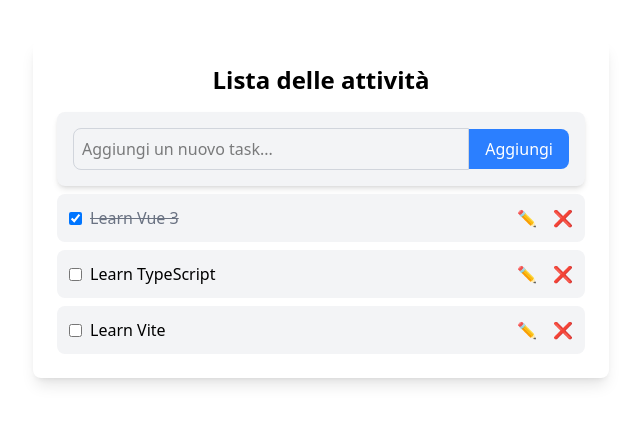
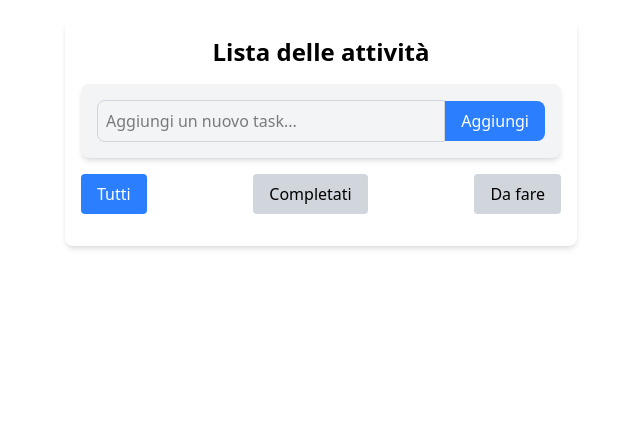
Before and after one commit to DonatelloFantauzzi/to-do-list-vue, a Vue app: page / in a window 1280 px wide. Shown: the top 424 px of the page, without its empty margins (319-959 px from the left). Built offline with nearby package versions, Linux system fonts and the light colour scheme; the HTML template or start-up script is replaced by a standard one.

Commit message:
Added localstorage watch and ToDoButton

```diff
--- /dev/null
+++ b/src/components/ToDoButton.vue
@@ -0,0 +1,42 @@
+<template>
+  <button
+    v-for="filter in filters"
+    :key="filter.key"
+    :class="[
+      'px-4 py-2 rounded hover:cursor-pointer hover:underline',
+      filterTask === filter.key ? filter.color : 'bg-gray-300',
+    ]"
+    @click="emit('update-filter-task', filter.key as FilterKey)"
+  >
+    {{ filter.text }}
+  </button>
+</template>
+
+<script setup lang="ts">
+import { defineProps, defineEmits } from 'vue'
+import type { FilterKey } from '@/types'
+
+const props = defineProps<{ filterTask: FilterKey }>()
+
+const filters = [
+  {
+    key: 'all',
+    text: 'Tutti',
+    color: 'bg-blue-500 text-white',
+  },
+  {
+    key: 'completed',
+    text: 'Completati',
+    color: 'bg-green-500 text-white',
+  },
+  {
+    key: 'todo',
+    text: 'Da fare',
+    color: 'bg-red-500 text-white',
+  },
+]
+
+const emit = defineEmits<{
+  (event: 'update-filter-task', key: 'all' | 'completed' | 'todo'): void
+}>()
+</script>
--- a/src/components/ToDoList.vue
+++ b/src/components/ToDoList.vue
@@ -1,10 +1,13 @@
 <template>
-  <div class="max-w-xl mx-auto mt-10 bg-white p-6 rounded-lg shadow-lg">
+  <div class="max-w-lg mx-auto mt-5 p-4 bg-white shadow-md rounded-lg">
     <h2 class="text-2xl font-bold text-center">Lista delle attività</h2>
     <ToDoForm @addtask="addNewTask" />
+    <div class="flex justify-between mb-4 mt-4">
+      <ToDoButton :filter-task="filter" @update-filter-task="updateFilterTask" />
+    </div>
     <ul>
       <ToDoItem
-        v-for="todo in todos"
+        v-for="todo in filteredTaskList"
         :key="todo.id"
         :todo="todo"
         @delete-task="deleteTask"
@@ -16,16 +19,30 @@
 </template>
 
 <script setup lang="ts">
-import { ref } from 'vue'
-import type { ToDo } from '@/types'
+import { ref, computed, watch } from 'vue'
+import type { ToDo, FilterKey } from '@/types'
 import ToDoItem from '@/components/ToDoItem.vue'
 import ToDoForm from './ToDoForm.vue'
+import ToDoButton from '@/components/ToDoButton.vue'
 
-const todos = ref<ToDo[]>([
-  { id: 1, text: 'Learn Vue 3', done: true },
-  { id: 2, text: 'Learn TypeScript', done: false },
-  { id: 3, text: 'Learn Vite', done: false },
-])
+const filteredTaskList = computed(() => {
+  switch (filter.value) {
+    case 'completed':
+      return todos.value.filter((todo) => todo.done)
+    case 'todo':
+      return todos.value.filter((todo) => !todo.done)
+    default:
+      return todos.value
+  }
+})
+
+const filter = ref<FilterKey>('all')
+
+const updateFilterTask = (filterKey: FilterKey) => {
+  filter.value = filterKey
+}
+
+const todos = ref<ToDo[]>(JSON.parse(localStorage.getItem('todos') ?? '[]'))
 
 const addNewTask = (text: string) => {
   todos.value.push({ id: Date.now(), text, done: false })
@@ -46,4 +63,12 @@ const doneTask = (id: number) => {
     todo.done = !todo.done
   }
 }
+
+watch(
+  todos,
+  () => {
+    localStorage.setItem('todos', JSON.stringify(todos.value))
+  },
+  { deep: true },
+)
 </script>
```
Also changed, not shown: src/types.ts (+8 -0 lines).
